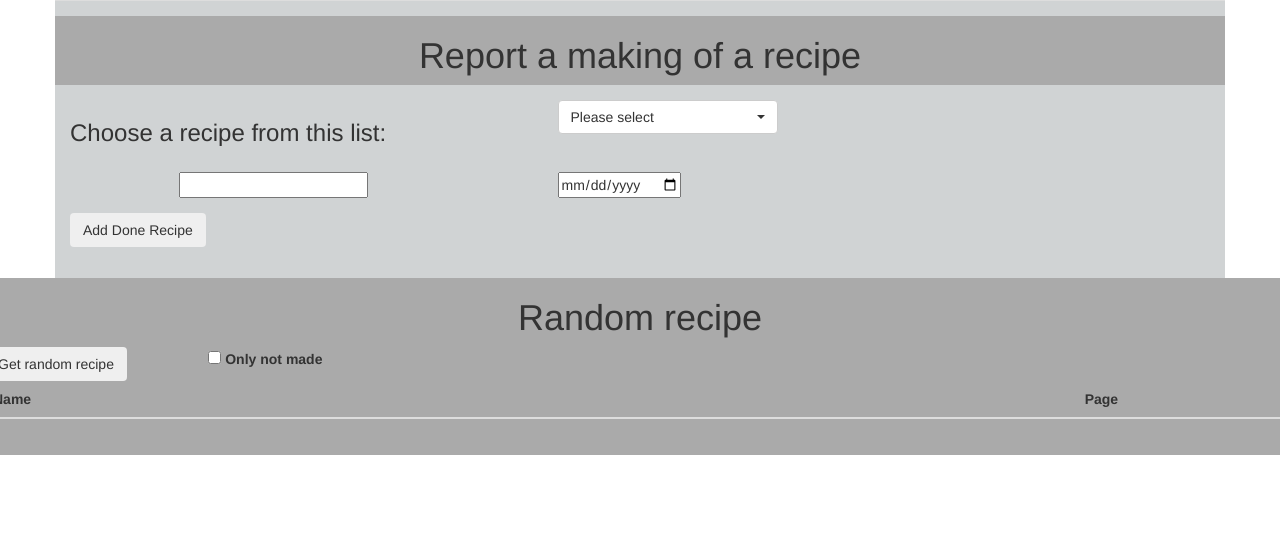
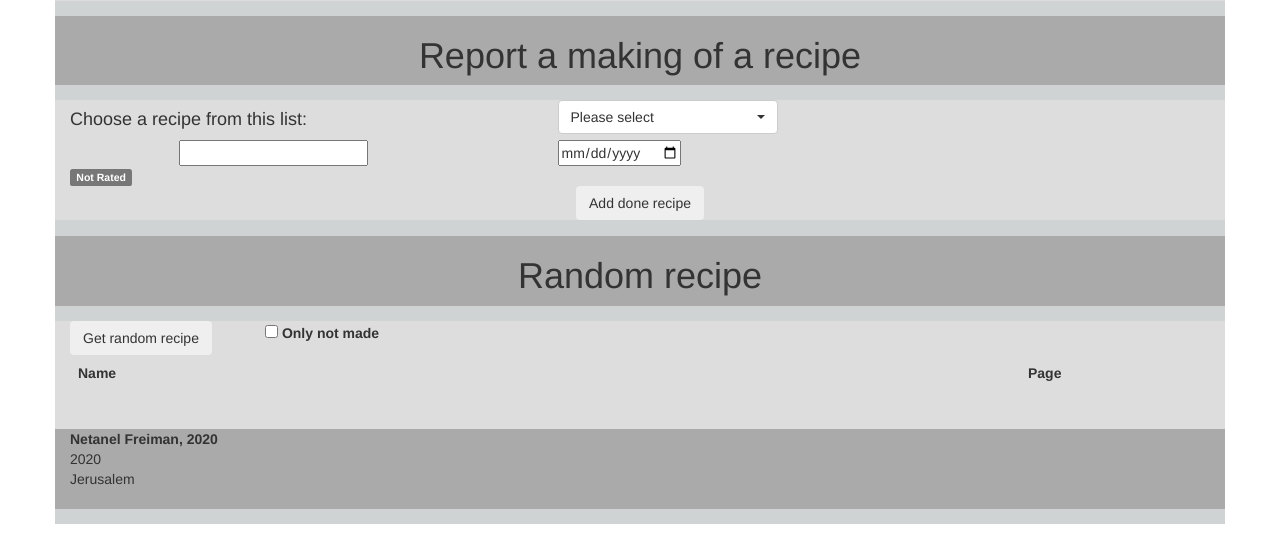
Before and after one commit to netanelf/you_against_the_book, a Django app: template yatb_django/templates/yotams_race/index.html in a window 1280 px wide. Shown: the part 242-800 px from the top of the page. Run offline with Django 3.2, Linux system fonts and the light colour scheme; the template is opened without the code that fills it, so the values that code supplies are empty; some libraries are stand-ins or nearby versions; some web fonts are replaced.

Commit message:
adding running script

```diff
--- a/yatb_django/populate_db.py
+++ b/yatb_django/populate_db.py
@@ -7,7 +7,7 @@ django.setup()
 from yotams_race.models import Recipe, Making
 
 
-RECIPES_FILE_PATH = r'/home/netanel/workspace/you_against_the_book/yatb_django/recipes.csv'
+RECIPES_FILE_PATH = r'recipes.csv'
 
 
 def populate_recipes():
--- a/yatb_django/templates/yotams_race/index.html
+++ b/yatb_django/templates/yotams_race/index.html
@@ -82,12 +82,12 @@
                 <h1 align="center">Report a making of a recipe</h1>
             </div>
         </div>
-        <div class="row form-group bg-sliver">
+        <div class="row bg-silver">
             <div class="col-lg-5">
-                <h3>Choose a recipe from this list:</h3>
+                <h4>Choose a recipe from this list:</h4>
             </div>
-            <div class="col-lg-5">
-                <select class="selectpicker" data-live-search="true" id="recipes_chooser">
+            <div class="col-lg-7">
+                <select class="selectpicker" data-live-search="true" id="recipes_chooser" data-width="auto">
                     <option data-tokens="" selected>Please select</option>
                     {% for r in full_recipes_list %}
                         <option>{{r}}</option>
@@ -95,17 +95,17 @@
                 </select>
             </div>
         </div>
-        <div class="row form-group">
+        <div class="row bg-silver">
             <div class="col-lg-5">
-                <input id="rating_input" name="rating_input" class="rating rating-loading" data-show-clear="false" data-show-caption="false">
+                <input id="rating_input" name="rating_input" class="rating rating-loading" data-show-clear="false" data-show-caption="true" data-min="0" data-max="5" data-step="0.1">
             </div>
             <div class="col-lg-5">
                 <input id="making_date" name="date" type="date" value={{todays_date}} />
             </div>
         </div>
-        <div class="row form-group">
-            <div class="col-lg-12">
-                <button type="button" class="btn btn-secondary" id="add_done_recipe">Add Done Recipe</button>
+        <div class="row bg-silver">
+            <div class="col-lg-12 text-center">
+                <button type="button" class="btn btn-secondary" id="add_done_recipe">Add done recipe</button>
             </div>
         </div>
         <div class="row form-group">
@@ -115,15 +115,15 @@
                 </div>
             </div>
         </div>
-        </div>
 
 
         <!-- get random recipe div-->
-        <div class="row form-group">
+        <div class="row form-group bg-gray">
             <div class="col-lg-12">
-                <dl class="row bg-gray">
                 <h1 align="center">Random recipe</h1>
-                    <div class="row">
+            </div>
+        </div>
+        <div class="row bg-silver"> <!-- buttons-->
             <div class="col-lg-2">
                 <button type="button" class="btn btn-secondary" id="get_rand_recipe">Get random recipe</button>
             </div>
@@ -134,7 +134,7 @@
                 </div>
             </div>
         </div>
-                    <div class="row">
+        <div class="row bg-silver"> <!-- random recipe-->
             <div class="col-lg-12">
                 <table class="table">
                     <thead>
@@ -153,9 +153,18 @@
                 </table>
             </div>
         </div>
-                    </dl>
+
+        <!-- footer-->
+        <div class="row form-group bg-gray">
+            <div class="col-lg-12">
+                <address>
+                    <strong>Netanel Freiman, 2020</strong>
+                    <br>
+                    2020
+                    <br>Jerusalem
+                </address>
             </div>
-
+        </div>
     </div>
 
 
--- a/yatb_django/yatb_django/settings.py
+++ b/yatb_django/yatb_django/settings.py
@@ -25,7 +25,7 @@ SECRET_KEY = 'y8m2rkx@k^fo)*po)s+-(m^vv7u6b19rt3q)%lbdo8k4qtmk1&'
 # SECURITY WARNING: don't run with debug turned on in production!
 DEBUG = True
 
-ALLOWED_HOSTS = []
+ALLOWED_HOSTS = ['*']
 
 
 # Application definition
```
Lines whose indentation alone changed are shown as unchanged.
